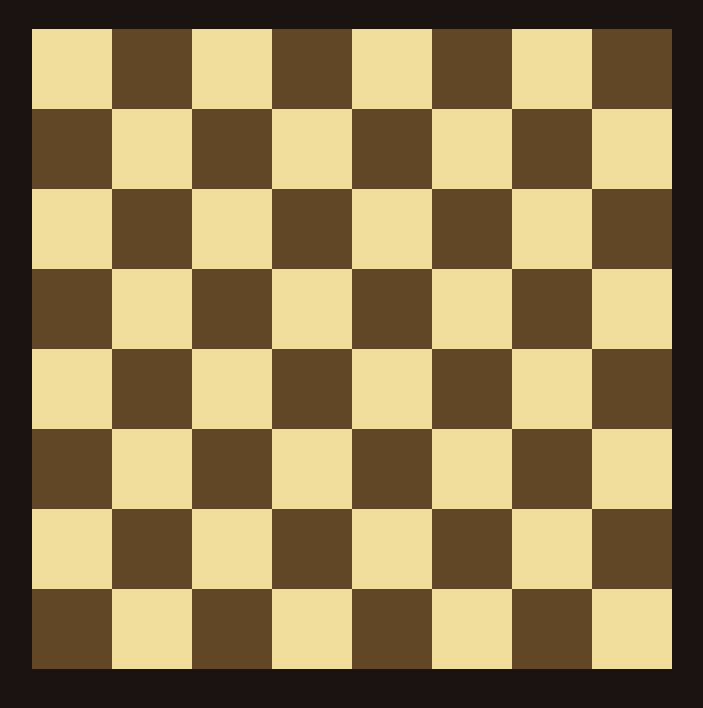
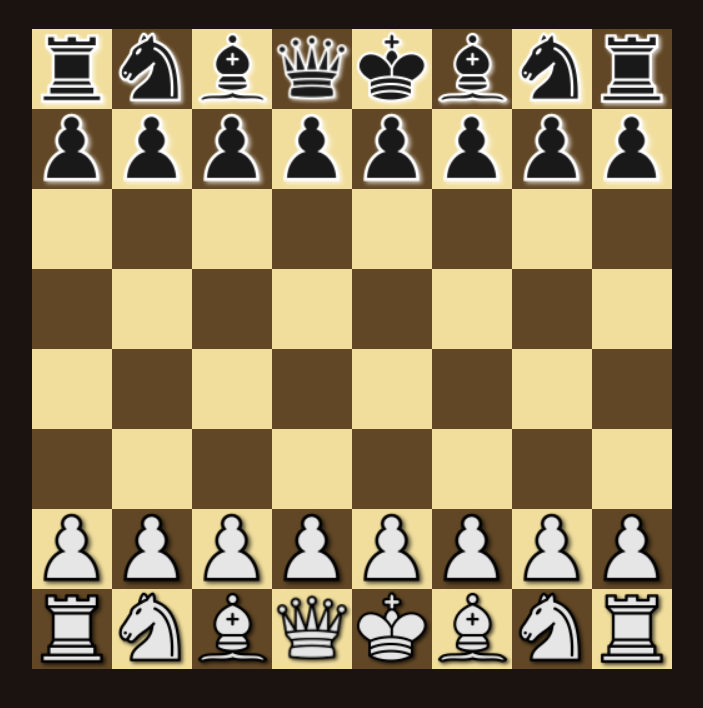
Before and after one commit to LordBaryhobal/ML-Casper, a plain HTML site: page public/index.html in a window 1280 px wide. Shown: the part 62-770 px from the top of the page, without its empty margins (288-991 px from the left). Drawn offline with Linux system fonts and the light colour scheme.

Commit message:
feat: add chess pieces

```diff
--- a/public/index.css
+++ b/public/index.css
@@ -8,17 +8,34 @@ body {
 #chessboard {
     --light-tile: #f1de9d;
     --dark-tile: #614725;
-    border-collapse: collapse;
     --tile-size: min(10vh, 10vw, 5em);
 
-    td {
+    display: grid;
+    grid-template-columns: repeat(8, var(--tile-size));
+    grid-template-rows: repeat(8, var(--tile-size));
+
+    .tile {
         width: var(--tile-size);
         height: var(--tile-size);
         background-color: var(--dark-tile);
         aspect-ratio: 1;
+        display: grid;
+        place-items: center;
+
+        &.light {
+            background-color: var(--light-tile);
+        }
     }
 
-    tr:nth-child(odd) td:nth-child(odd), tr:nth-child(even) td:nth-child(even) {
-        background-color: var(--light-tile);
+    .piece {
+        width: 100%;
+        height: 100%;
+        aspect-ratio: 1;
+        object-fit: contain;
+        margin: auto;
+
+        &.black {
+            filter: invert();
+        }
     }
 }
--- a/public/index.html
+++ b/public/index.html
@@ -10,6 +10,6 @@
 </head>
 <body>
     <h1>ELO Estimator</h1>
-    <table id="chessboard"></table>
+    <div id="chessboard"></div>
 </body>
 </html>
--- a/public/index.js
+++ b/public/index.js
@@ -1,18 +1,91 @@
+const Piece = {
+    King: "k",
+    Queen: "q",
+    Bishop: "b",
+    Knight: "n",
+    Rook: "r",
+    Pawn: "p",
+
+    isWhite: p => p.toUpperCase() === p,
+    isBlack: p => p.toLowerCase() === p
+}
+
+function make2DArray(height, width, value=0) {
+    const arr = []
+    for (let y=0; y<height; y++) {
+        const row = []
+        for (let x=0; x<width; x++) {
+            row.push(value)
+        }
+        arr.push(row)
+    }
+    return arr
+}
+
 class Chessboard {
+    static DEFAULT_STATE = "rnbqkbnr/pppppppp/8/8/8/8/PPPPPPPP/RNBQKBNR w KQkq - 0 1"
+
     constructor(node) {
-        /** @type {HTMLTableElement} */
+        /** @type {HTMLDivElement} */
         this.node = node
+        this.state = make2DArray(8, 8, "")
         this.init()
+        this.renderPieces()
     }
 
     init() {
+        this.loadFEN(Chessboard.DEFAULT_STATE)
         this.node.innerHTML = ""
         for (let y=0; y<8; y++) {
-            const row = this.node.insertRow()
             for (let x=0; x<8; x++) {
-                const cell = row.insertCell()
-                cell.dataset.x == x
-                cell.dataset.y == y
+                const cell = document.createElement("div")
+                cell.classList.add("tile")
+                cell.dataset.x = x
+                cell.dataset.y = y
+
+                if ((x + y) % 2 == 0) cell.classList.add("light")
+                this.node.appendChild(cell)
+            }
+        }
+    }
+
+    /**
+     *
+     * @param {string} fen
+     */
+    loadFEN(fen) {
+        let parts = fen.split(" ")
+        const state = make2DArray(8, 8, "")
+        let x = 0
+        let y = 0
+        for (let i=0; i<parts[0].length; i++) {
+            const char = parts[0][i]
+            if (char === "/") {
+                x = 0
+                y += 1
+            } else if (!isNaN(+char)) {
+                x += +char
+            } else {
+                state[y][x] = char
+                x += 1
+            }
+        }
+        this.state = state
+    }
+
+    renderPieces() {
+        for (let y=0; y<8; y++) {
+            for (let x=0; x<8; x++) {
+                const piece = this.state[y][x]
+                if (!piece) continue
+                const kind = piece.toLowerCase()
+                const isBlack = Piece.isBlack(piece)
+                const elem = document.createElement("img")
+                elem.src = `/images/${kind}.png`
+                elem.classList.add("piece")
+                if (isBlack) elem.classList.add("black")
+                const tile = this.node.childNodes[y * 8 + x]
+                tile.appendChild(elem)
             }
         }
     }
@@ -20,5 +93,5 @@ class Chessboard {
 
 
 window.addEventListener("load", () => {
-    const board = new Chessboard(document.getElementById("chessboard"))
+    window.board = new Chessboard(document.getElementById("chessboard"))
 })
```
Also changed, not shown: public/images/b.png (added), public/images/k.png (added), public/images/n.png (added), public/images/p.png (added), public/images/q.png (added), public/images/r.png (added).
